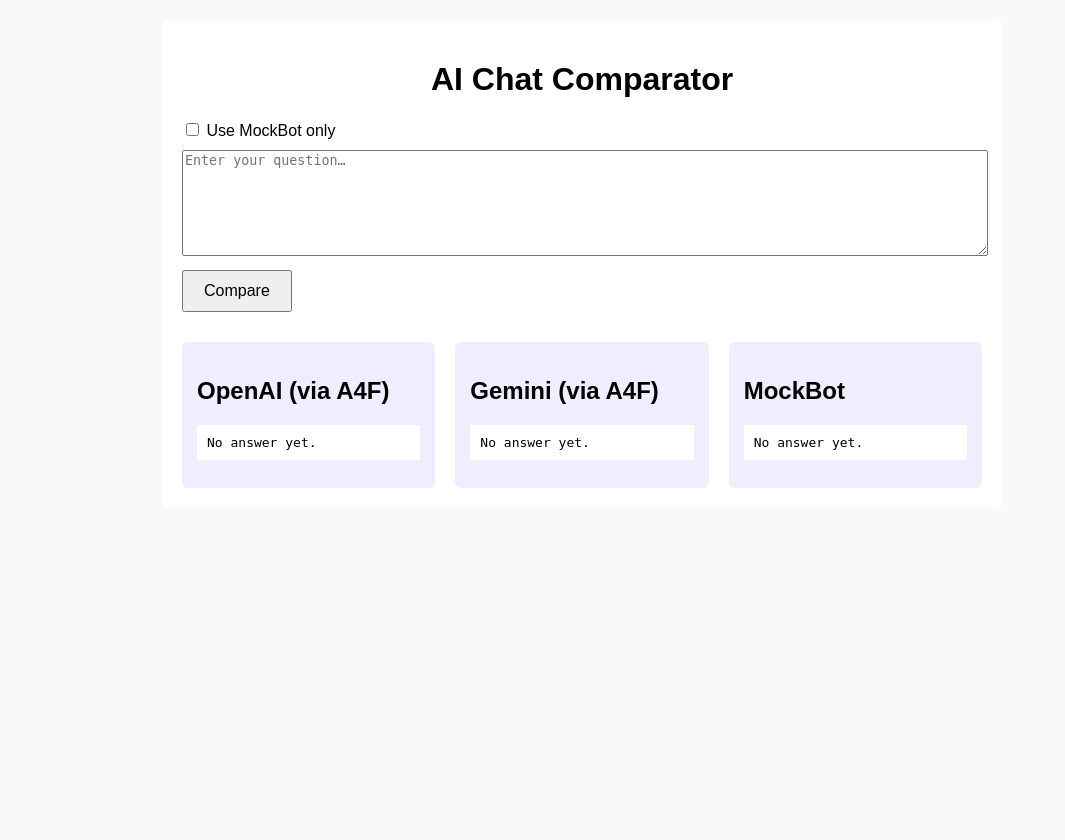
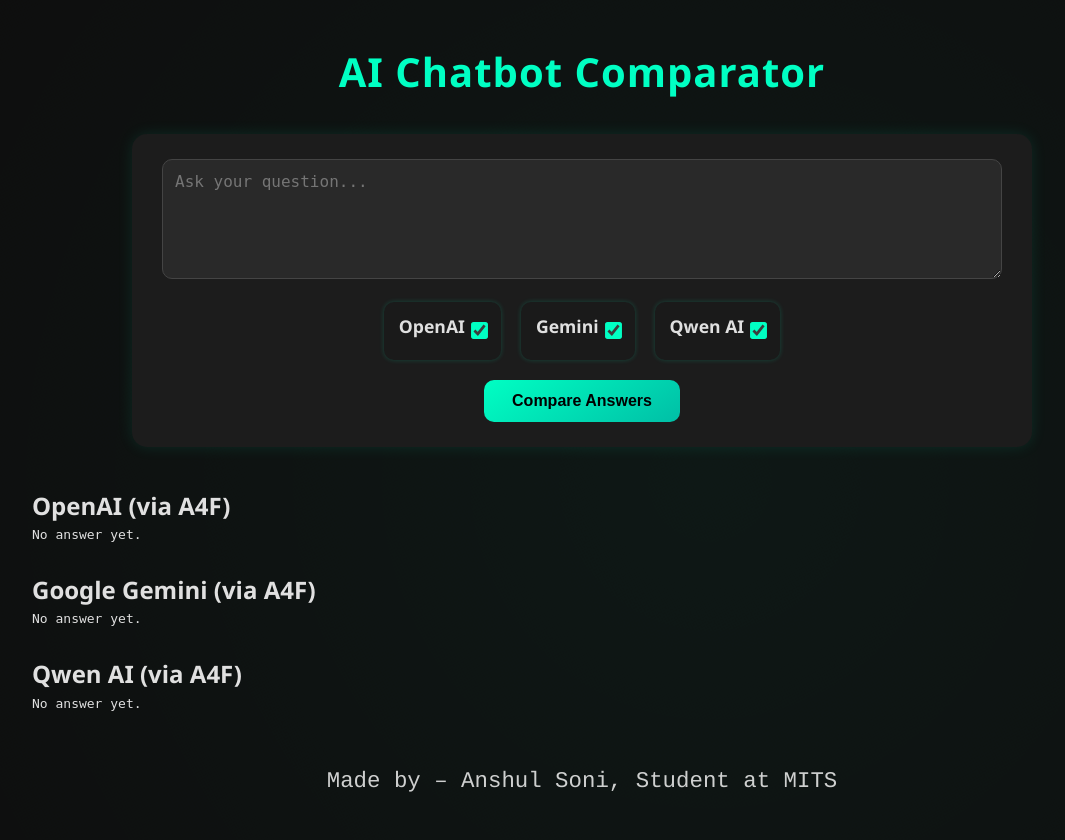
Before and after one commit to anshul-codes14/ai-chatbot-comparator, a Flask app: template templates/index.html in a window 1280 px wide. Shown: the whole page, without its empty margins (58-1123 px from the left). Before the commit the page ends 450 px from the top, so only its background shows below. Run offline with Flask 3, Linux system fonts and the light colour scheme; the template is opened without the code that fills it, so the values that code supplies are empty.

Commit message:
Updated frontend styling and replaced MockBot with Qwen AI and APIs Are working Fine now , if problem then change the the model ID in app.py from A4F.co

```diff
--- a/app.py
+++ b/app.py
@@ -1,12 +1,14 @@
 import os
 import requests
-from flask import Flask, request, jsonify, send_from_directory
+from flask import Flask, request, jsonify, send_from_directory, render_template
+
 
 app = Flask(__name__)
 
 # Your A4F API key (set this in Render or .env)
-OPENAI_A4F_MODEL = "provider-6/gpt-4.1"   # Replace with actual OpenAI model ID
-GEMINI_A4F_MODEL = "provider-1/gemma-3-12b-it"  # Replace with actual Gemini model ID
+OPENAI_A4F_MODEL = "provider-6/gpt-4.1-mini"   # Replace with actual OpenAI model ID
+GEMINI_A4F_MODEL = "provider-6/gemini-2.5-flash-thinking"  # Replace with actual Gemini model ID
+QWEN_A4F_MODEL = "provider-3/qwen-2.5-72b"
 
 def ask_a4f(prompt, model_id):
     key = os.getenv("A4F_API_KEY", "").strip()
@@ -29,8 +31,6 @@
     except Exception as e:
         return f"A4F error: {e}"
 
-def ask_mock(prompt):
-    return f"MockBot: Simulated answer for '{prompt}'"
 
 @app.route('/')
 def index():
@@ -42,7 +42,7 @@
     prompt = data.get("prompt", "")
     use_openai = data.get("use_openai", False)
     use_gemini = data.get("use_gemini", False)
-    use_mock = data.get("use_mock", True)
+    use_qwen = data.get("use_qwen", False)
 
     results = {}
     if use_openai:
@@ -53,10 +53,10 @@
         results["gemini"] = ask_a4f(prompt, GEMINI_A4F_MODEL)
     else:
         results["gemini"] = "Gemini disabled."
-    if use_mock:
-        results["mock"] = ask_mock(prompt)
+    if use_qwen:
+        results["qwen"] = ask_a4f(prompt, QWEN_A4F_MODEL)
     else:
-        results["mock"] = "MockBot disabled."
+        results["qwen"] = "Qwen AI disabled."
     return jsonify(results)
 
 if __name__ == '__main__':
--- a/static/script.js
+++ b/static/script.js
@@ -1,29 +1,35 @@
-document.getElementById('promptForm').addEventListener('submit', async (e) => {
+document.getElementById("chat-form").addEventListener("submit", async function (e) {
   e.preventDefault();
-  const prompt = document.getElementById('prompt').value.trim();
-  const useOpenAI = document.getElementById('mockToggle').checked ? false : true;
-  const useGemini = useOpenAI;
-  const useMock = document.getElementById('mockToggle').checked;
 
-  if (!prompt) return alert('Please enter a prompt.');
+  const prompt = document.getElementById("prompt").value;
+  const useOpenAI = document.getElementById("use_openai").checked;
+  const useGemini = document.getElementById("use_gemini").checked;
+  const useQwen = document.getElementById("use_qwen").checked;
 
-  ['openai-answer','gemini-answer','mock-answer'].forEach(id => {
-    document.getElementById(id).textContent = 'Loading...';
-  });
+  // Show loading indicators
+  if (useOpenAI) document.getElementById("openai-answer").textContent = "Loading...";
+  if (useGemini) document.getElementById("gemini-answer").textContent = "Loading...";
+  if (useQwen) document.getElementById("qwen-answer").textContent = "Loading...";
 
   try {
-    const resp = await fetch('/api/compare', {
-      method: 'POST',
-      headers: {'Content-Type': 'application/json'},
-      body: JSON.stringify({ prompt, use_openai: useOpenAI, use_gemini: useGemini, use_mock: useMock })
+    const response = await fetch("/api/compare", {
+      method: "POST",
+      headers: { "Content-Type": "application/json" },
+      body: JSON.stringify({
+        prompt,
+        use_openai: useOpenAI,
+        use_gemini: useGemini,
+        use_qwen: useQwen
+      }),
     });
-    const data = await resp.json();
-    document.getElementById('openai-answer').textContent = data.openai;
-    document.getElementById('gemini-answer').textContent = data.gemini;
-    document.getElementById('mock-answer').textContent = data.mock;
+
+    const data = await response.json();
+    document.getElementById("openai-answer").textContent = data.openai || "Disabled.";
+    document.getElementById("gemini-answer").textContent = data.gemini || "Disabled.";
+    document.getElementById("qwen-answer").textContent = data.qwen || "Disabled.";
   } catch (err) {
-    ['openai-answer','gemini-answer','mock-answer'].forEach(id => {
-      document.getElementById(id).textContent = `Error: ${err.message}`;
-    });
+    document.getElementById("openai-answer").textContent = "Error fetching response.";
+    document.getElementById("gemini-answer").textContent = "Error fetching response.";
+    document.getElementById("qwen-answer").textContent = "Error fetching response.";
   }
 });
--- a/static/style.css
+++ b/static/style.css
@@ -1,41 +1,148 @@
-body {
-  font-family: Arial, sans-serif;
+/* Base Reset */
+* {
+  box-sizing: border-box;
   margin: 0;
   padding: 0;
-  background: #f8f9fa;
 }
-.container {
-  max-width: 800px;
-  margin: 20px auto;
-  background: white;
-  padding: 20px;
-  border-radius: 6px;
+
+/* Body styling */
+body {
+  font-family: 'Segoe UI', Tahoma, Geneva, Verdana, sans-serif;
+  background-color: #0e0e0e;
+  color: #e0e0e0;
+  padding: 40px 20px;
+  line-height: 1.6;
+  position: relative;
+  min-height: 100vh;
 }
+
+/* Animated glow background (lightweight) */
+body::before {
+  content: "";
+  position: fixed;
+  top: -40%;
+  left: -40%;
+  width: 200%;
+  height: 200%;
+  background: radial-gradient(circle, #00ffc3 0%, transparent 60%);
+  opacity: 0.04;
+  animation: rotate 40s linear infinite;
+  z-index: -1;
+}
+
+@keyframes rotate {
+  from { transform: rotate(0deg); }
+  to { transform: rotate(360deg); }
+}
+
+/* Main Heading */
 h1 {
   text-align: center;
+  font-size: 2.5rem;
+  color: #00ffc3;
+  margin-bottom: 30px;
+  letter-spacing: 1px;
 }
+
+/* Form Section */
+form {
+  max-width: 900px;
+  margin: 0 auto;
+  padding: 25px 30px;
+  background: #1c1c1c;
+  border-radius: 15px;
+  box-shadow: 0 0 15px rgba(0, 255, 195, 0.1);
+}
+
+/* Labels */
+label {
+  font-weight: bold;
+  display: block;
+  margin-bottom: 10px;
+  font-size: 1.1rem;
+}
+
+/* Textarea */
 textarea {
   width: 100%;
-  height: 100px;
-  margin: 10px 0;
+  height: 120px;
+  padding: 12px;
+  background-color: #292929;
+  border: 1px solid #444;
+  border-radius: 10px;
+  color: #ffffff;
+  font-size: 16px;
+  resize: vertical;
+  margin-bottom: 15px;
 }
+
+/* Submit Button */
 button {
-  padding: 10px 20px;
-  font-size: 1rem;
+  display: block;
+  margin: 20px auto 0 auto;
+  padding: 12px 28px;
+  font-size: 16px;
+  font-weight: bold;
+  background: linear-gradient(145deg, #00ffc3, #00bfa6);
+  border: none;
+  border-radius: 10px;
+  color: #000;
+  cursor: pointer;
+  transition: all 0.3s ease;
 }
+button:hover {
+  background: linear-gradient(145deg, #00d4ac, #00a894);
+  transform: scale(1.05);
+}
+
+/* Toggle switches */
+.toggles {
+  display: flex;
+  justify-content: center;
+  gap: 20px;
+  flex-wrap: wrap;
+  margin-bottom: 20px;
+}
+.toggle-item {
+  display: flex;
+  align-items: center;
+  gap: 8px;
+  background-color: #1a1a1a;
+  padding: 10px 15px;
+  border-radius: 10px;
+  box-shadow: 0 0 5px rgba(0, 255, 195, 0.2);
+}
+.toggle-item input[type="checkbox"] {
+  transform: scale(1.3);
+  accent-color: #00ffc3;
+}
+
+/* Response Cards */
 #results {
-  display: grid;
-  grid-template-columns: repeat(auto-fit, minmax(250px, 1fr));
-  gap: 20px;
-  margin-top: 30px;
+  max-width: 1100px;
+  margin: 40px auto;
+  display: flex;
+  flex-direction: column;
+  gap: 25px;
 }
-section {
-  background: #eef;
-  padding: 15px;
-  border-radius: 6px;
+
+.answer {
+  background-color: #1d1d1d;
+  padding: 25px;
+  border-radius: 15px;
+  box-shadow: 0 0 10px rgba(0, 255, 195, 0.1);
+  white-space: pre-wrap;
+  font-size: 16px;
+  color: #f0f0f0;
+  width: 100%;
 }
-pre {
-  white-space: pre-wrap;
-  background: #fff;
-  padding: 10px;
+
+/* Footer */
+.footer-credit {
+  text-align: center;
+  margin-top: 50px;
+  font-size: 1.4rem;
+  color: #ffffff;
+  font-family: 'MS Serif', Courier, Impact, Haettenschweiler, 'Arial Narrow Bold', sans-serif;
+  opacity: 0.8;
 }
--- a/templates/index.html
+++ b/templates/index.html
@@ -1,13 +1,13 @@
-<!DOCTYPE html>
+<!--<!DOCTYPE html>
 <html lang="en">
 <head>
   <meta charset="UTF-8" />
-  <title>AI Chat Comparator</title>
+  <h1><span style="color: #00bfa6;">AI Chatbot</span> Response Comparison Dashboard</h1>
+
   <link rel="stylesheet" href="{{ url_for('static', filename='style.css') }}" />
 </head>
 <body>
   <div class="container">
-    <h1>AI Chat Comparator</h1>
     <label>
       <input type="checkbox" id="mockToggle" />
       Use MockBot only
@@ -34,3 +34,57 @@
   <script src="{{ url_for('static', filename='script.js') }}"></script>
 </body>
 </html>
+-->
+<!DOCTYPE html>
+<html lang="en">
+<head>
+  <meta charset="UTF-8">
+  <title>AI Chatbot Comparator</title>
+  <link rel="stylesheet" href="/static/style.css">
+</head>
+<body>
+  <div class="container">
+    <h1>AI Chatbot Comparator</h1>
+
+    <form id="chat-form">
+      <textarea id="prompt" placeholder="Ask your question..." required></textarea>
+
+      <div class="toggles">
+        <div class="toggle-item">
+          <label for="use_openai">OpenAI</label>
+          <input type="checkbox" id="use_openai" checked>
+        </div>
+        <div class="toggle-item">
+          <label for="use_gemini">Gemini</label>
+          <input type="checkbox" id="use_gemini" checked>
+        </div>
+        <div class="toggle-item">
+          <label for="use_qwen">Qwen AI</label>
+          <input type="checkbox" id="use_qwen" checked>
+        </div>
+      </div>
+
+      <button type="submit">Compare Answers</button>
+    </form>
+
+    <div id="results">
+      <section>
+        <h2>OpenAI (via A4F)</h2>
+        <pre id="openai-answer">No answer yet.</pre>
+      </section>
+      <section>
+        <h2>Google Gemini (via A4F)</h2>
+        <pre id="gemini-answer">No answer yet.</pre>
+      </section>
+      <section>
+        <h2>Qwen AI (via A4F)</h2>
+        <pre id="qwen-answer">No answer yet.</pre>
+      </section>
+    </div>
+
+    <p class="footer-credit">Made by – Anshul Soni, Student at MITS</p>
+  </div>
+
+  <script src="/static/script.js"></script>
+</body>
+</html>
```
Also changed, not shown: 1 other file.
